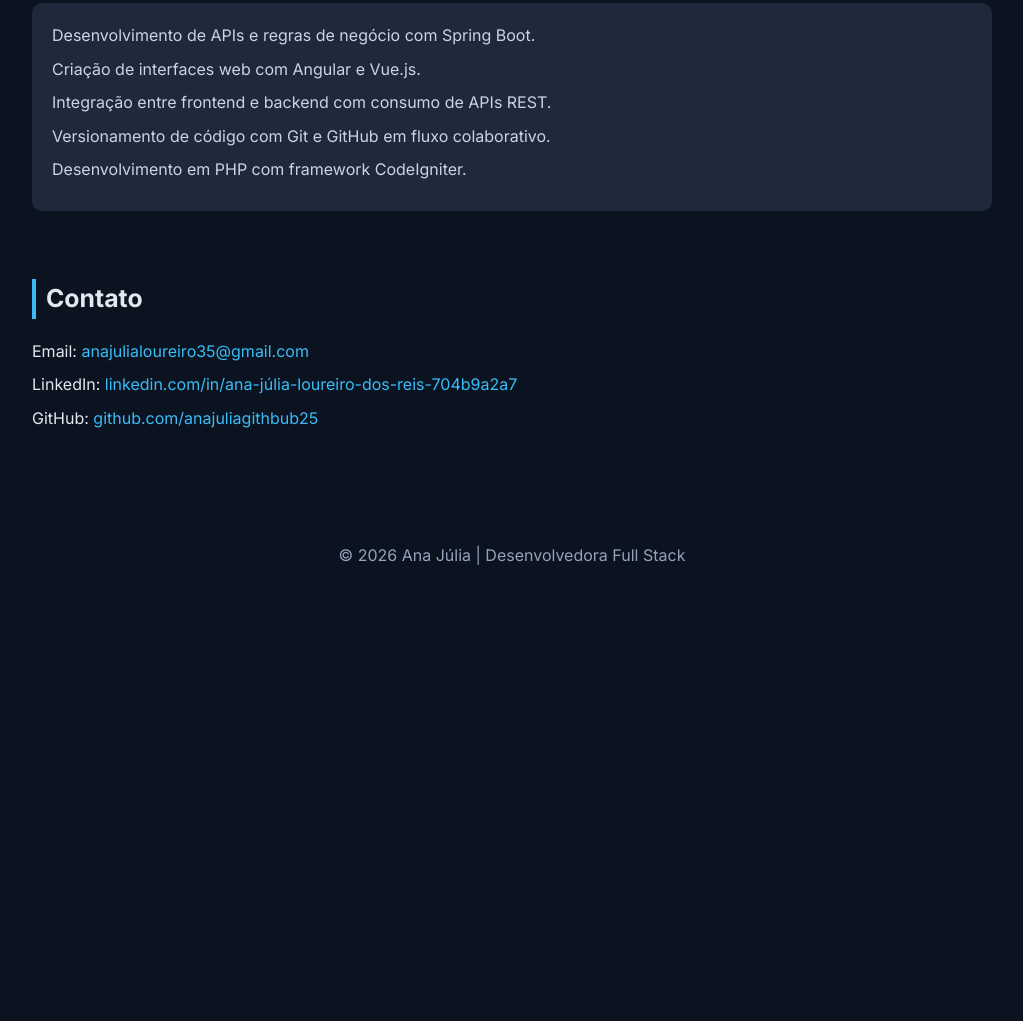
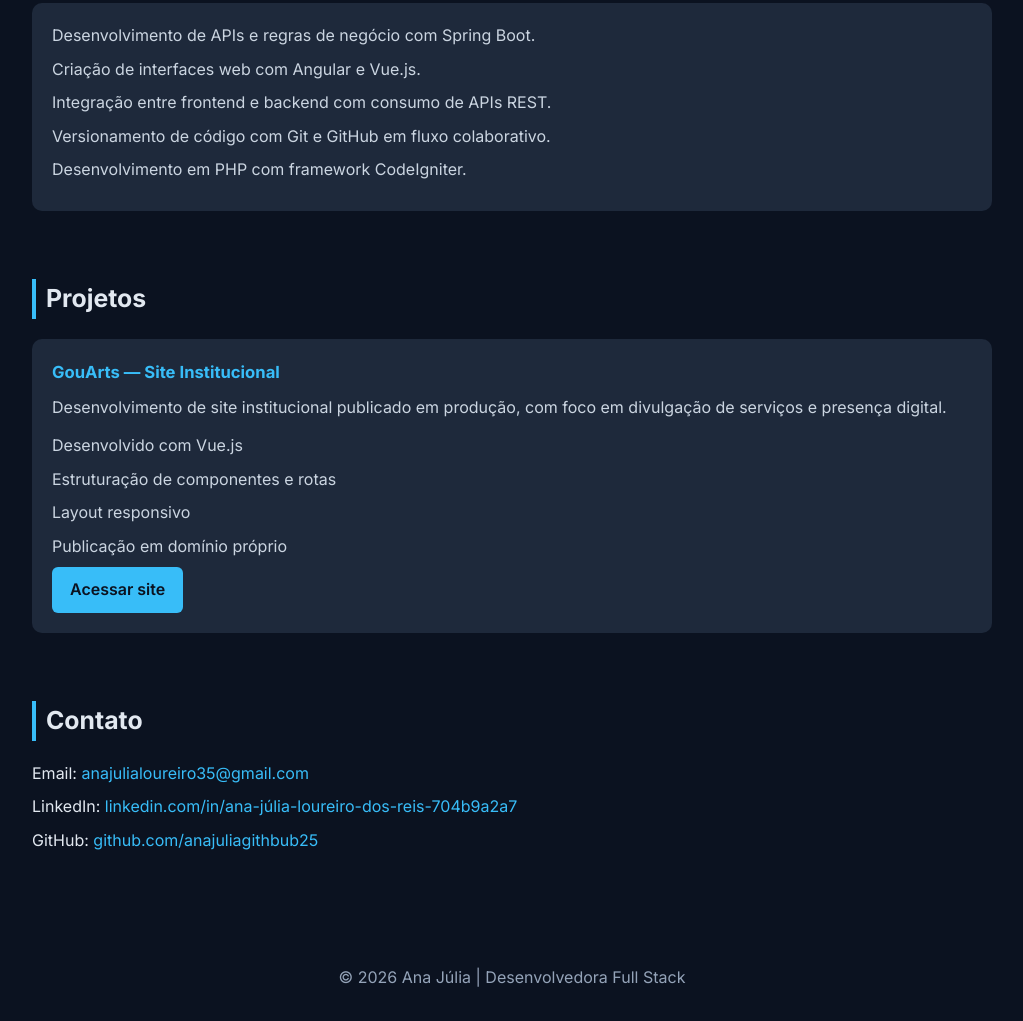
Before and after one commit to anajuliagithbub25/potfolio-anajulia, a plain HTML site: page potfolio.anajulia/index.html in a window 1280 px wide. Shown: the part 975-1996 px from the top of the page, without its empty margins (128-1151 px from the left). Before the commit the page ends 1574 px from the top, so only its background shows below. Drawn offline with Linux system fonts and the light colour scheme.

Commit message:
feat: atualiza portfolio

```diff
--- a/potfolio.anajulia/index.html
+++ b/potfolio.anajulia/index.html
@@ -277,6 +277,32 @@
       </div>
     </section>
 
+    <section class="projects">
+  <h2>Projetos</h2>
+
+  <div class="card">
+    <h3>GouArts — Site Institucional</h3>
+    <p>
+      Desenvolvimento de site institucional publicado em produção,
+      com foco em divulgação de serviços e presença digital.
+    </p>
+
+    <ul>
+      <li>Desenvolvido com Vue.js</li>
+      <li>Estruturação de componentes e rotas</li>
+      <li>Layout responsivo</li>
+      <li>Publicação em domínio próprio</li>
+    </ul>
+
+    <div class="project-links">
+      <a class="btn" href="https://gouarts.com/" target="_blank">
+        Acessar site
+      </a>
+    </div>
+  </div>
+
+</section>
+
 
 
     <section class="contact">
```
